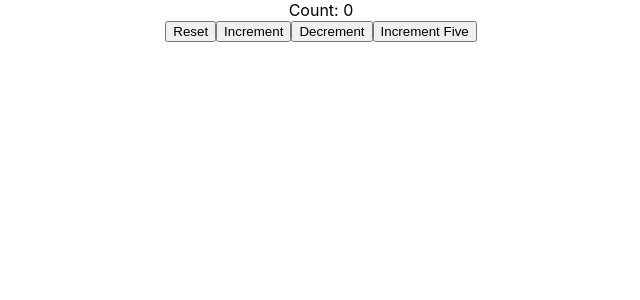
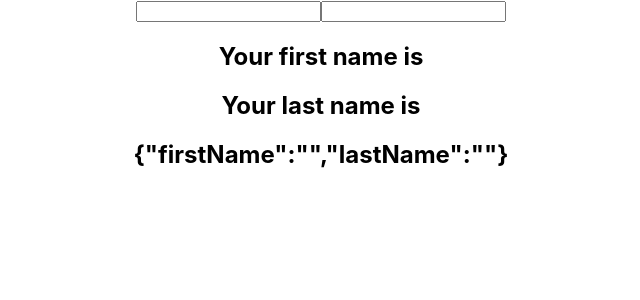
Before and after one commit to EranLavan/codevolution-one, a React (Create React App) app: page / in a window 1280 px wide. Shown: the top 300 px of the page, without its empty margins (319-959 px from the left). Built offline with nearby package versions, Linux system fonts and the light colour scheme.

Commit message:
modified:   src/App.js 	modified:   src/components/HookCounterThree.js

```diff
--- a/src/App.js
+++ b/src/App.js
@@ -41,6 +41,7 @@
 import ClassCounter from './components/ClassCounter';
 import HookCounter from './components/HookCounter';
 import HookCounterTwo from './components/HookCounterTwo';
+import HookCounterThree from './components/HookCounterThree'
 
 // function App() {
 //   return (
@@ -59,7 +60,9 @@
 
         {/* <HookCounter /> */}
 
-        <HookCounterTwo />
+        {/* <HookCounterTwo /> */}
+
+        <HookCounterThree />
 
         {/* <PostForm /> */}
 
--- a/src/components/HookCounterThree.js
+++ b/src/components/HookCounterThree.js
@@ -9,6 +9,23 @@
 
   return (
     <div>
+        <form>
+            <input
+                type='text'
+                value={name.firstName}
+                onChange={e => setName({ ...name, firstName: e.target.value })}
+            />
+
+            <input
+                type='text'
+                value={name.lastName}
+                onChange={e => setName({ ...name, lastName: e.target.value })}
+            />
+
+            <h2>Your first name is {name.firstName}</h2>
+            <h2>Your last name is {name.lastName}</h2>
+            <h2>{JSON.stringify(name)}</h2>
+        </form>
 
     </div>
   )
```
